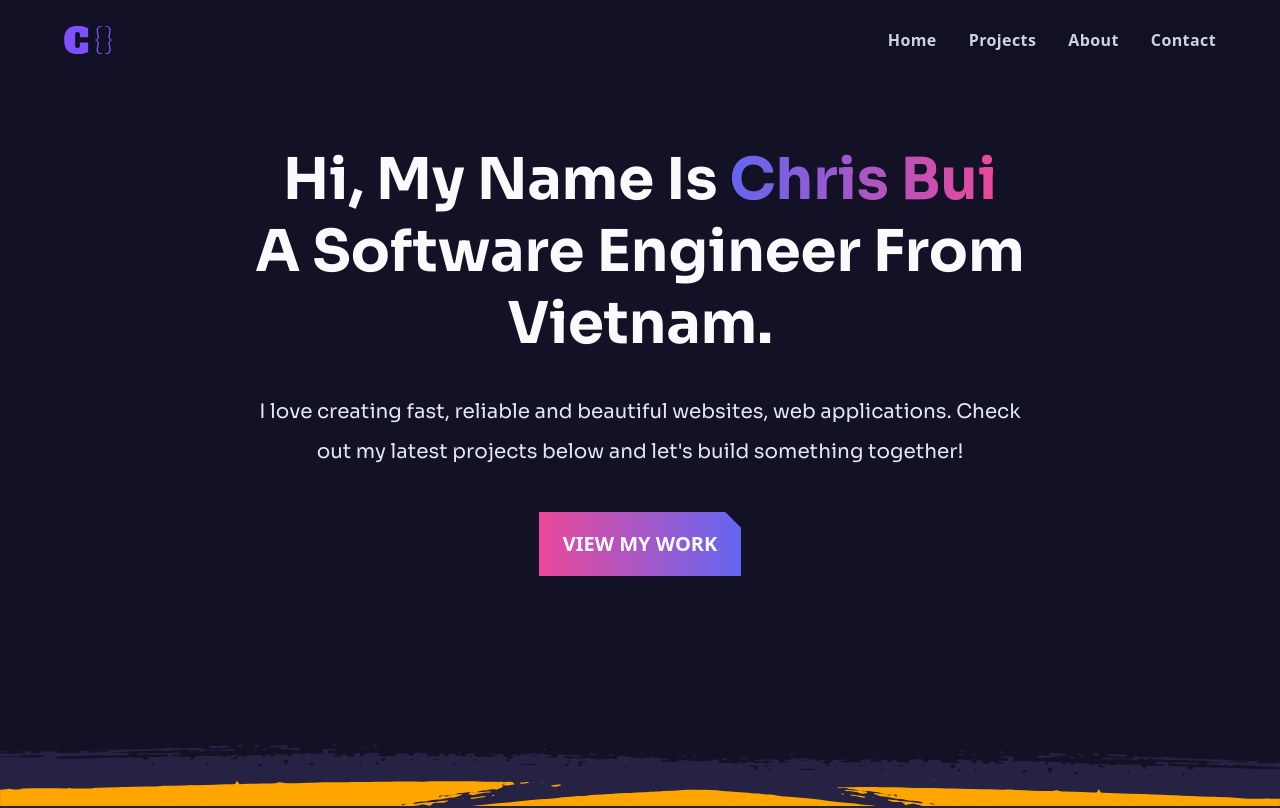
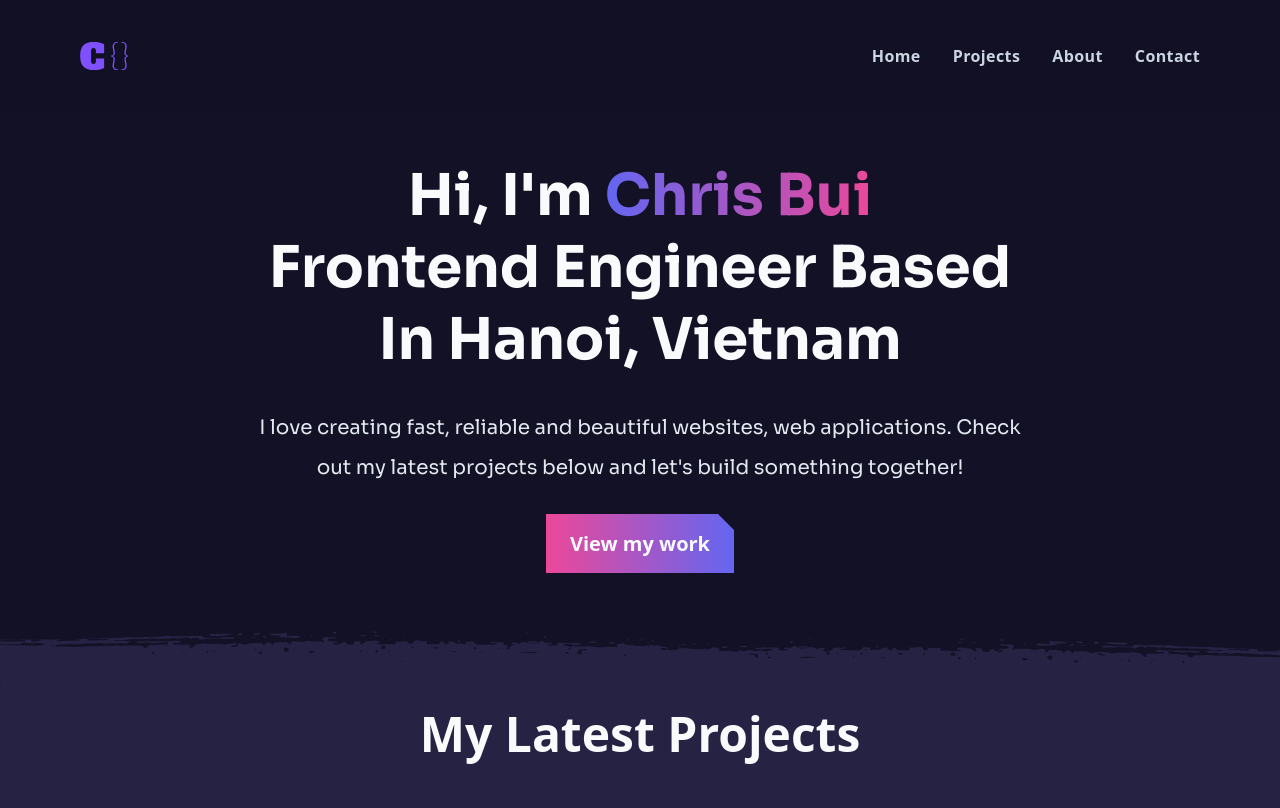
Before and after one commit to chrisvn188/my-portfolio, a React (Vite) app: page / in a window 1280 px wide. Shown: the top 808 px of the page. Built offline with nearby package versions, Linux system fonts and the light colour scheme.

Commit message:
Update Hero, header

```diff
--- a/src/components/Button.jsx
+++ b/src/components/Button.jsx
@@ -4,7 +4,7 @@ const Button = ({ href, isIcon, onClick, className, children }) => {
   const classes = `${
     isIcon
       ? 'w-12 h-12 grid place-items-center rounded-full bg-zinc-800 border border-slate-100/50 hover:border-slate-100'
-      : 'px-4 py-3 md:px-6 md:py-4 font-bold uppercase clip-custom bg-gradient-to-r from-pink-500 to-indigo-500 text-900 text-slate-50 lg:hover:from-pink-500 lg:hover:to-pink-500 transition-all lg:hover:-translate-y-1 lg:active:from-pink-500 lg:active:to-pink-500 lg:active:translate-y-1 inline-block'
+      : 'px-4 py-3 md:px-6 md:py-4 font-bold bg-gradient-to-r from-pink-500 to-indigo-500 text-900 text-slate-50 clip-custom'
   }`
 
   const makeButton = () => {
--- a/src/components/Header.jsx
+++ b/src/components/Header.jsx
@@ -22,7 +22,7 @@ const Header = () => {
   return (
     <header
       id="header"
-      className="flex justify-between items-center fixed w-full h-[5rem] px-4 top-0 left-0 bg-color-1/50 backdrop-blur-sm md:px-8 lg:px-16 z-50">
+      className="flex justify-between items-center bg-color-1/50 backdrop-blur-sm z-50 py-8 px-20">
       <a className="flex items-center" href="/">
         <Logo className="h-12 w-12" />
       </a>
--- a/src/components/Hero.jsx
+++ b/src/components/Hero.jsx
@@ -5,15 +5,16 @@ import Section from './Section'
 const Hero = () => {
   return (
     <Section>
-      <div className="px-4 py-16">
+      <div className="px-4 py-12">
         <div className="text-center">
-          <h1 className="font-bold text-1000 leading-tight capitalize max-w-[20ch] mx-auto">
-            Hi, my name is{' '}
+          <h1 className="font-bold text-1000 leading-tight capitalize max-w-[18ch] mx-auto">
+            Hi, I&apos;m{' '}
             <span className="bg-gradient-to-r from-indigo-500 to-pink-500 text-transparent bg-clip-text">
               <br className="md:hidden" />
               Chris Bui
             </span>{' '}
-            <br />A software engineer from Vietnam.
+            <br />
+            Frontend Engineer based in Hanoi, Vietnam
           </h1>
 
           <p className="font-[Sora] text-900 leading-loose mb-10 mt-8 text-slate-200 max-w-[56ch] px-4 mx-auto">
@@ -22,7 +23,7 @@ const Hero = () => {
             build something together!
           </p>
 
-          <Button href="#projects">view my work</Button>
+          <Button href="#projects">View my work</Button>
         </div>
       </div>
     </Section>
--- a/src/components/Section.jsx
+++ b/src/components/Section.jsx
@@ -2,7 +2,7 @@
 const Section = ({ children, className, id }) => {
   const classes = className
   return (
-    <section id={id} className={`pt-[5rem] pb-[5rem] ${classes}`}>
+    <section id={id} className={`${classes}`}>
       {children}
     </section>
   )
```
Also changed, not shown: src/assets/divider.svg.
